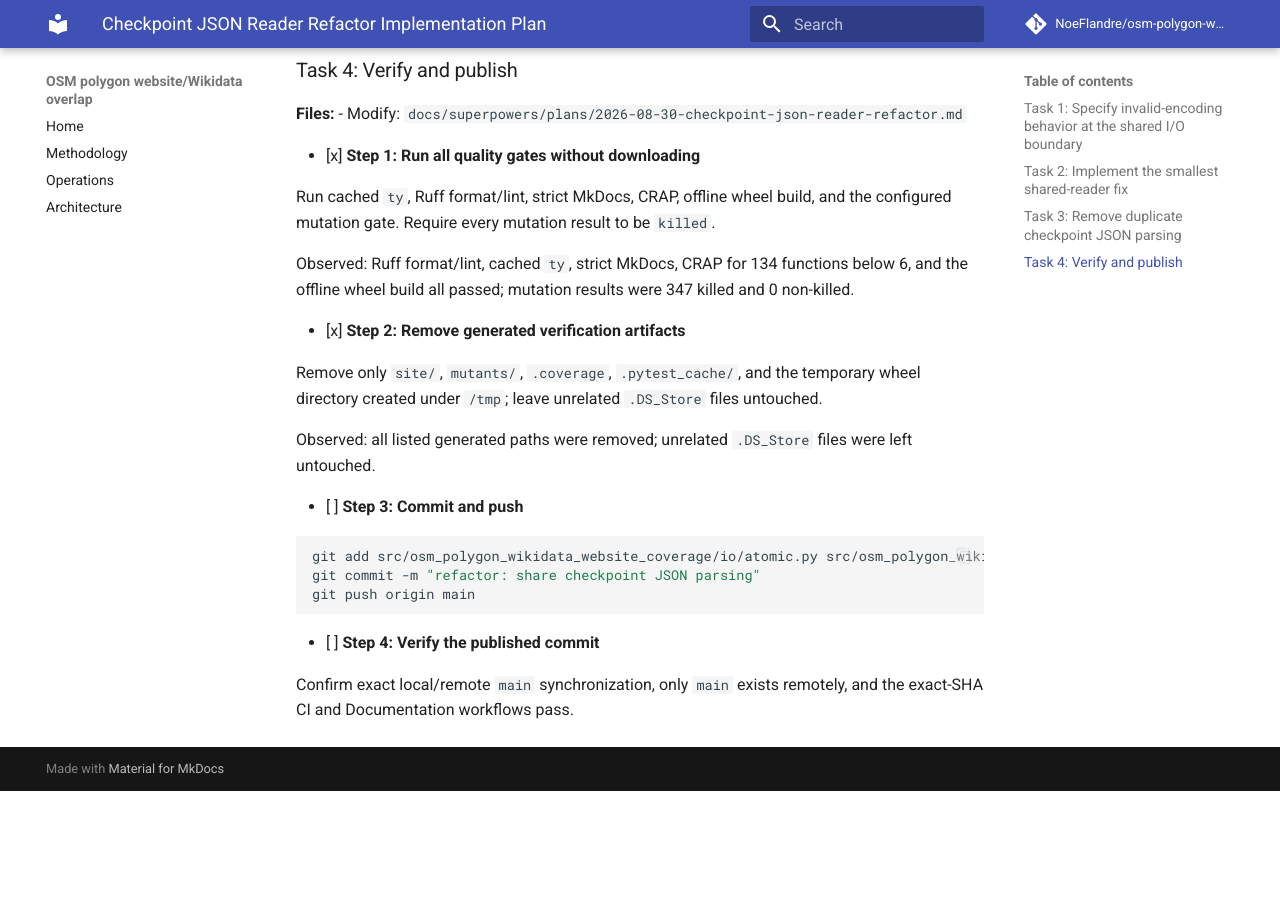
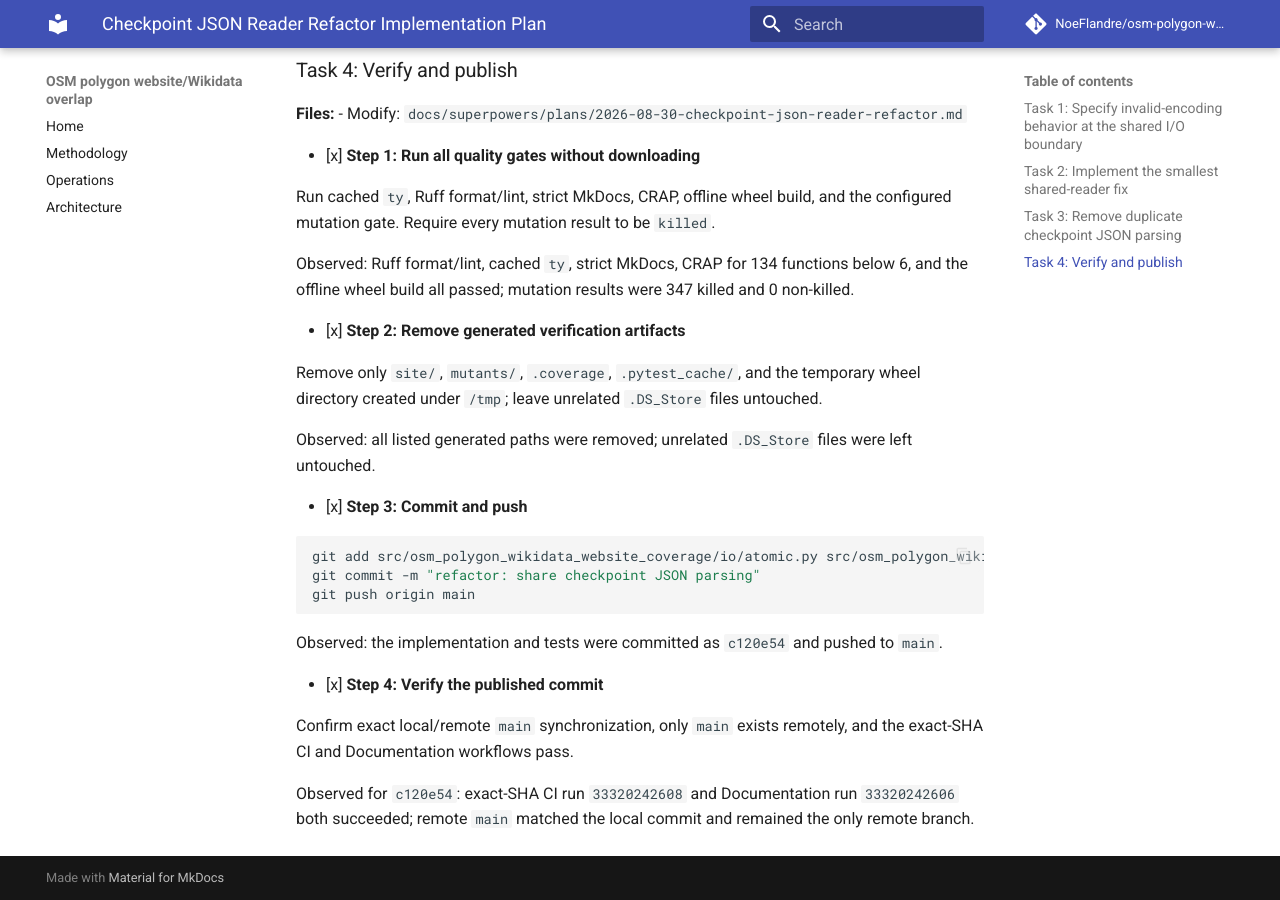
Before and after one commit to NoeFlandre/osm-polygon-wikidata-website-coverage-stats, an MkDocs documentation site: the page built from docs/superpowers/plans/2026-08-30-checkpoint-json-reader-refactor.md, in a window 1280 px wide and 900 px high, scrolled down 2373 px. Built offline with MkDocs 1.6.1 and Material for MkDocs 9.7.7, drawn with Linux system fonts in a browser that asks for light colours; comment, search, counter and statistics services are not loaded; before the commit the page ends 3164 px from its top, so only the background shows below that.

Commit message:
docs: record checkpoint refactor verification

````diff
--- a/docs/superpowers/plans/2026-08-30-checkpoint-json-reader-refactor.md
+++ b/docs/superpowers/plans/2026-08-30-checkpoint-json-reader-refactor.md
@@ -118,7 +118,7 @@ Remove only `site/`, `mutants/`, `.coverage`, `.pytest_cache/`, and the temporar
 
 Observed: all listed generated paths were removed; unrelated `.DS_Store` files were left untouched.
 
-- [ ] **Step 3: Commit and push**
+- [x] **Step 3: Commit and push**
 
 ```bash
 git add src/osm_polygon_wikidata_website_coverage/io/atomic.py src/osm_polygon_wikidata_website_coverage/pipeline/extract.py tests/io/test_atomic.py docs/superpowers/plans/2026-08-30-checkpoint-json-reader-refactor.md
@@ -126,6 +126,10 @@ git commit -m "refactor: share checkpoint JSON parsing"
 git push origin main
 ```
 
-- [ ] **Step 4: Verify the published commit**
+Observed: the implementation and tests were committed as `c120e54` and pushed to `main`.
+
+- [x] **Step 4: Verify the published commit**
 
 Confirm exact local/remote `main` synchronization, only `main` exists remotely, and the exact-SHA CI and Documentation workflows pass.
+
+Observed for `c120e54`: exact-SHA CI run `33320242608` and Documentation run `33320242606` both succeeded; remote `main` matched the local commit and remained the only remote branch.
````
